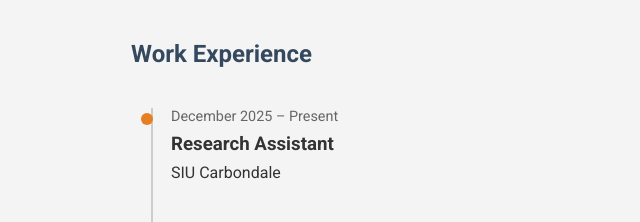
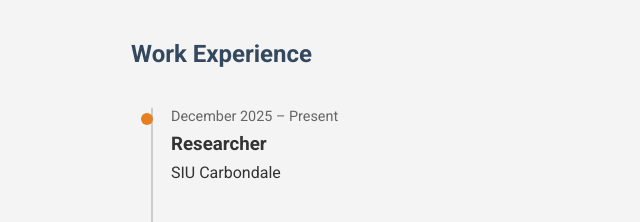
Before and after one commit to prathyusha2020/prathyusha2020.github.io, a plain HTML site: page index.html in a window 1280 px wide. Shown: the part 1180-1402 px from the top of the page, 29-669 px from the left. Drawn offline with Linux system fonts and the light colour scheme.

Commit message:
Update index.html

```diff
--- a/index.html
+++ b/index.html
@@ -220,7 +220,7 @@
   <div class="timeline">
     <div class="timeline-item">
       <time>December 2025 – Present</time>
-      <h3>Research Assistant</h3>
+      <h3>Researcher</h3>
       <p>SIU Carbondale</p>
     </div>
 
```
